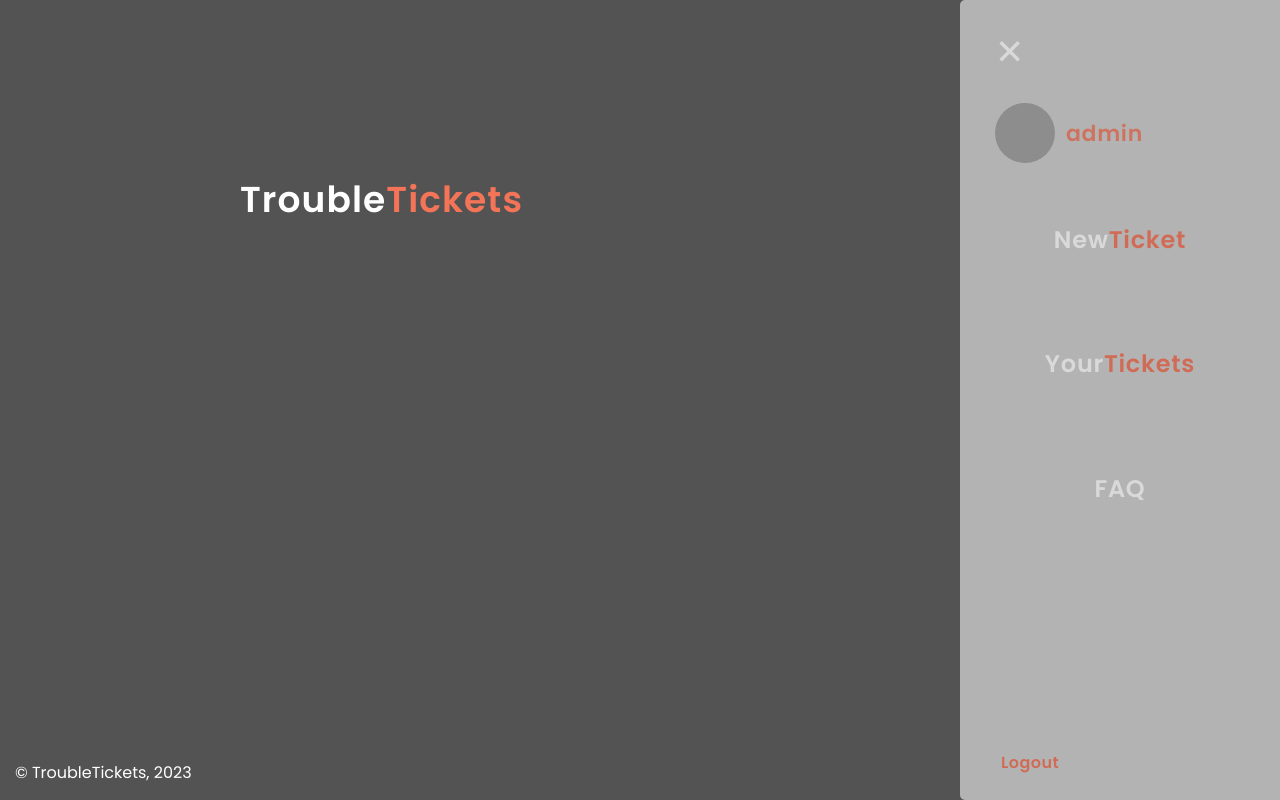
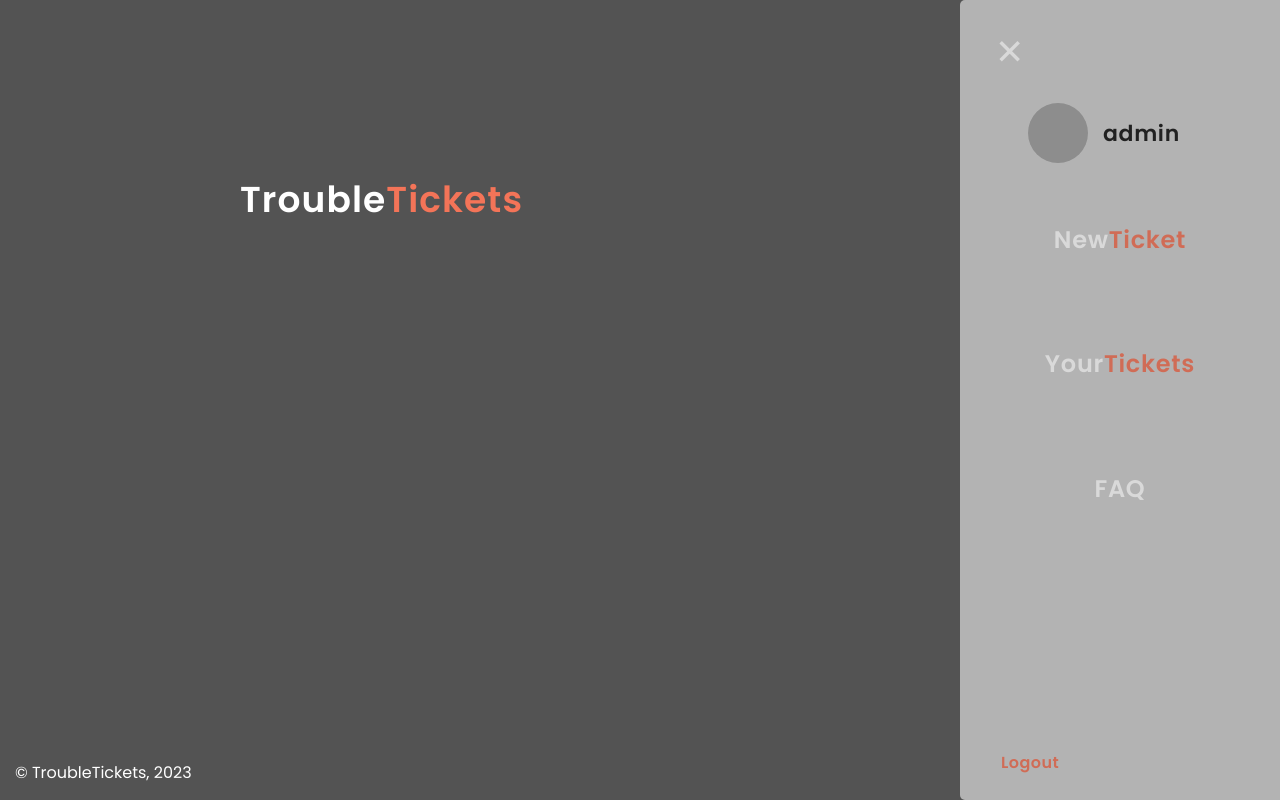
Before and after one commit to Xouteiro/TroubleTickets, a PHP site: page /pages/index.php in a window 1280 px wide, after a click that opens the changed part. Run offline with PHP 8.4, Linux system fonts and the light colour scheme; the visitor is signed in with stand-in values (Sample User, id 1); data comes from the database, SQL or seed files in the repository; grey boxes are pictures that could not be loaded.

Commit message:
finished sidebar

```diff
--- a/css/layout.css
+++ b/css/layout.css
@@ -41,7 +41,7 @@
     display: grid;
     grid-row: 2/3;
     grid-column: 2/-1;
-    grid-template-columns: 30% 70%;
+    grid-template-columns: 40% 60%;
     justify-self: center;
     min-width: 100%;
     justify-content: center;
@@ -50,7 +50,7 @@
 
 .username img{
     grid-column: 1/2;
-    justify-self: start;
+    justify-self: end;
     align-self: center;
     margin-left: 35px;
 }
@@ -59,7 +59,7 @@
     grid-column: 2/-1;
     justify-self: start;
     align-self: center;
-    padding-left: 10px;
+    padding-left: 15px;
     margin:0px;
 }
 
--- a/css/style.css
+++ b/css/style.css
@@ -87,7 +87,7 @@
 
 .username h3{
     opacity: 90%;
-    color:#F47458;
+    color:#000000;
 
 }
 
```
